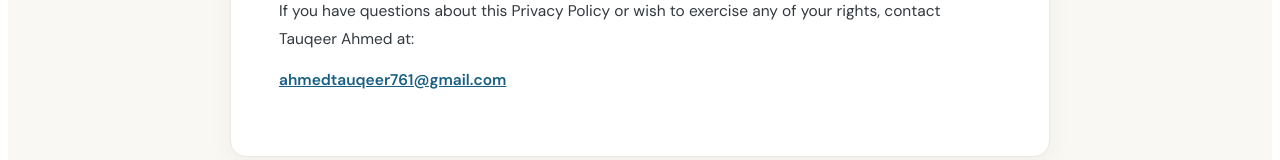
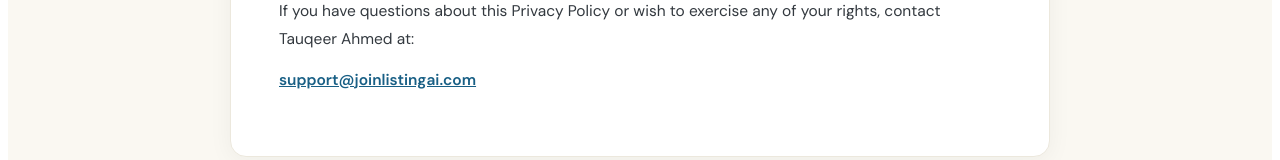
Before and after one commit to khancodewala/listingai, a Next.js app: page /privacy in a window 1280 px wide. Shown: the part 3332-3492 px from the top of the page. Built offline with nearby package versions, Linux system fonts and the light colour scheme; no server answers.

Commit message:
Replace personal Gmail with support@joinlistingai.com in contact, privacy and terms

```diff
--- a/app/contact/page.js
+++ b/app/contact/page.js
@@ -78,7 +78,7 @@ export default function ContactPage() {
           <div className="contact-card">
             <div className="contact-card-label">General &amp; Billing Support</div>
             <div className="contact-card-value">
-              <a href="mailto:ahmedtauqeer761@gmail.com">ahmedtauqeer761@gmail.com</a>
+              <a href="mailto:support@joinlistingai.com">support@joinlistingai.com</a>
             </div>
           </div>
 
--- a/app/privacy/page.js
+++ b/app/privacy/page.js
@@ -210,7 +210,7 @@ export default function PrivacyPolicyPage() {
               Tauqeer Ahmed at:
             </p>
             <p>
-              <strong><a href="mailto:ahmedtauqeer761@gmail.com">ahmedtauqeer761@gmail.com</a></strong>
+              <strong><a href="mailto:support@joinlistingai.com">support@joinlistingai.com</a></strong>
             </p>
           </div>
         </div>
--- a/app/terms/page.js
+++ b/app/terms/page.js
@@ -219,7 +219,7 @@ export default function TermsOfServicePage() {
             <h2>15. Contact Us</h2>
             <p>If you have questions about these Terms, contact Tauqeer Ahmed at:</p>
             <p>
-              <strong><a href="mailto:ahmedtauqeer761@gmail.com">ahmedtauqeer761@gmail.com</a></strong>
+              <strong><a href="mailto:support@joinlistingai.com">support@joinlistingai.com</a></strong>
             </p>
           </div>
         </div>
```
